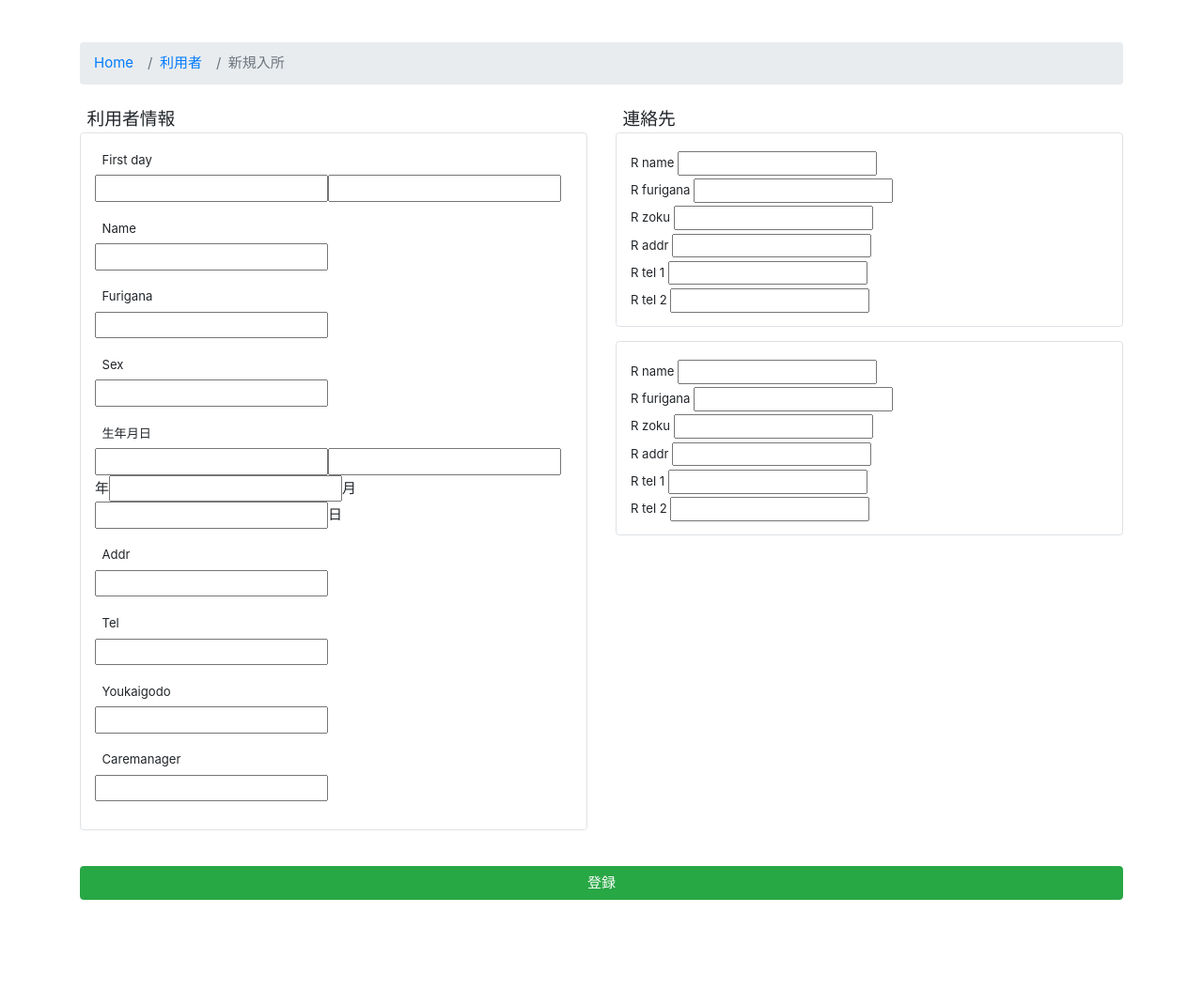
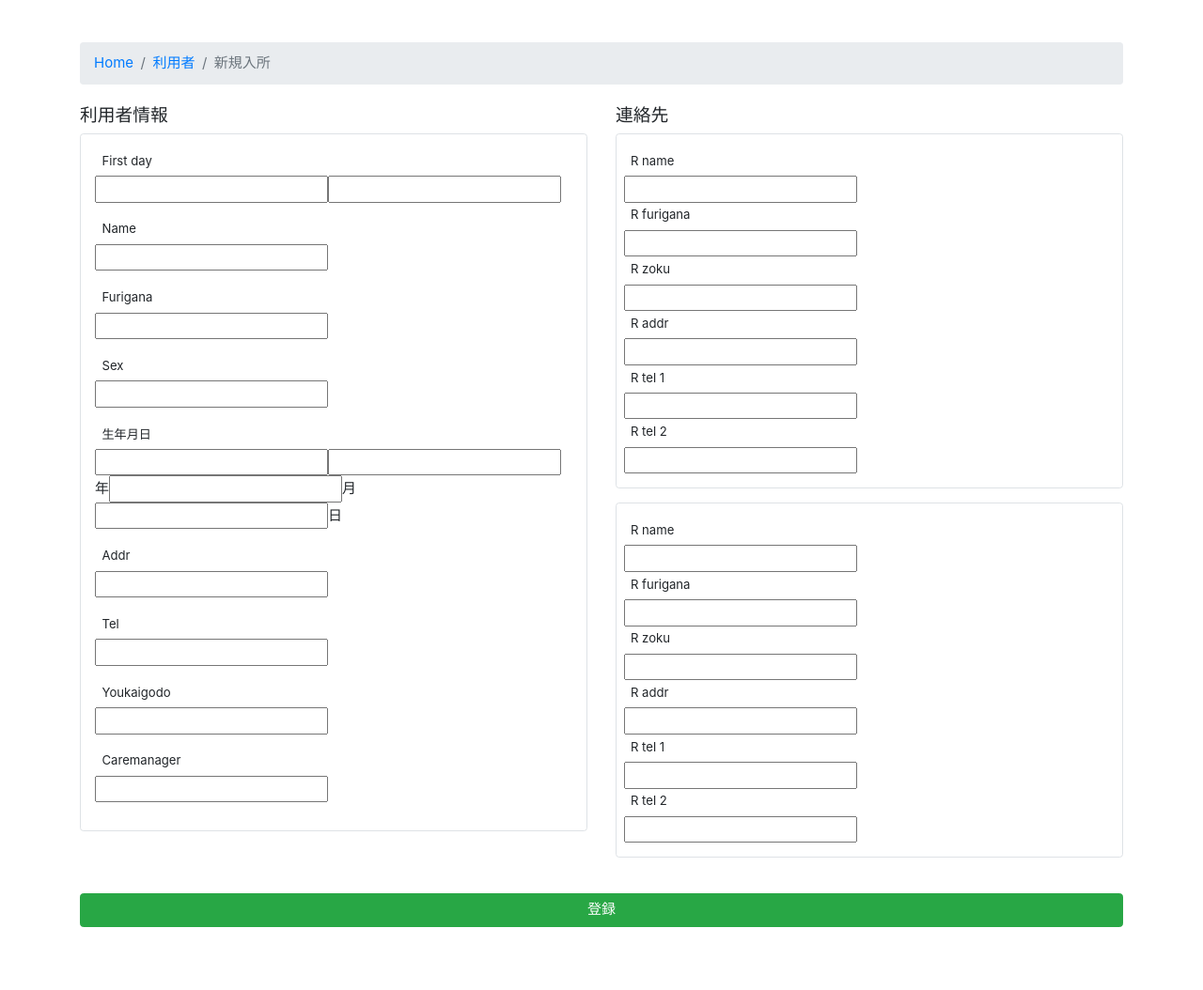
Before and after one commit to funyaakira/csc_project, a Django app: template templates/csc_manager/riyosya_new.html in a window 1280 px wide. Shown: the part 53-1107 px from the top of the page at 94% size. Before the commit the page ends 1011 px from the top, so only its background shows below. Run offline with Django 3.2, Linux system fonts and the light colour scheme; the template is opened without the code that fills it, so the values that code supplies are empty, except form fields; tables that the repository leaves empty hold one stand-in row (values such as "Sample post"); form fields are guessed from the names that the template uses; parts of the project's set-up code (start-up, migrations or seed data) failed here and were passed over; some libraries are stand-ins or nearby versions.

Commit message:
2018/11/21 upload

```diff
--- a/csc_project/settings.py
+++ b/csc_project/settings.py
@@ -25,7 +25,7 @@ SECRET_KEY = 'n61igh3nl@c5(wg=w5$sc5s)m4mqwc=v)zsm4$&tr8mziqow)+'
 # SECURITY WARNING: don't run with debug turned on in production!
 DEBUG = True
 
-ALLOWED_HOSTS = ['funya.pw']
+ALLOWED_HOSTS = ['funya.pw','127.0.0.1']
 
 
 # Application definition
--- a/templates/base.html
+++ b/templates/base.html
@@ -10,7 +10,7 @@
     </title>
 
     <link rel="stylesheet" href="https://fonts.googleapis.com/css?family=Noto+Serif+JP">
-    <link rel="stylesheet" href="{% static 'common/css/bootstrap.min.css' %}">
+    {# <link rel="stylesheet" href="{% static 'common/css/bootstrap.min.css' %}"> #}
     <link rel="stylesheet" href="{% static 'common/css/app.css' %}">
     <link rel="stylesheet" href="{% static 'csc_manager/css/main.css' %}">
     <link rel="stylesheet" href="https://use.fontawesome.com/releases/v5.4.1/css/all.css"
--- a/templates/csc_manager/riyosya_new.html
+++ b/templates/csc_manager/riyosya_new.html
@@ -23,7 +23,7 @@
     {% csrf_token %}
       <div class="row">
         <div class="col">
-          <div class="form-control-sm">
+          <div>
             <h5>利用者情報</h3>
           </div>
 
@@ -181,60 +181,61 @@
 
         <div class="col">
           <div class="form-group">
-            <div class="form-control-sm">
+            <div>
               <h5>連絡先</h5>
             </div>
             <div class="border rounded mb-3 py-3 px-2 h-100">
               <div class="form-control-sm">
                 {{ form.r_name_1.label }}
+              </div>
                 {{ form.r_name_1 }}
-              </div>
               <div class="form-control-sm">
                 {{ form.r_furigana_1.label }}
+              </div>
                 {{ form.r_furigana_1 }}
-              </div>
               <div class="form-control-sm">
                 {{ form.r_zoku_1.label }}
+              </div>
                 {{ form.r_zoku_1 }}
-              </div>
               <div class="form-control-sm">
                 {{ form.r_addr_1.label }}
+              </div>
                 {{ form.r_addr_1 }}
-              </div>
               <div class="form-control-sm">
                 {{ form.r_tel_1_1.label }}
+              </div>
                 {{ form.r_tel_1_1 }}
-              </div>
               <div class="form-control-sm">
                 {{ form.r_tel_2_1.label }}
+              </div>
                 {{ form.r_tel_2_1 }}
-              </div>
             </div>
-            <div class="border rounded mb-3 py-3 px-2">
+
+            <div class="border rounded mb-3 py-3 px-2 h-100">
               <div class="form-control-sm">
                 {{ form.r_name_2.label }}
+              </div>
                 {{ form.r_name_2 }}
-              </div>
               <div class="form-control-sm">
                 {{ form.r_furigana_2.label }}
+              </div>
                 {{ form.r_furigana_2 }}
-              </div>
               <div class="form-control-sm">
                 {{ form.r_zoku_2.label }}
+              </div>
                 {{ form.r_zoku_2 }}
-              </div>
               <div class="form-control-sm">
                 {{ form.r_addr_2.label }}
+              </div>
                 {{ form.r_addr_2 }}
-              </div>
               <div class="form-control-sm">
                 {{ form.r_tel_1_2.label }}
+              </div>
                 {{ form.r_tel_1_2 }}
-              </div>
               <div class="form-control-sm">
                 {{ form.r_tel_2_2.label }}
+              </div>
                 {{ form.r_tel_2_2 }}
-              </div>
             </div>
           </div>
         </div>
```
